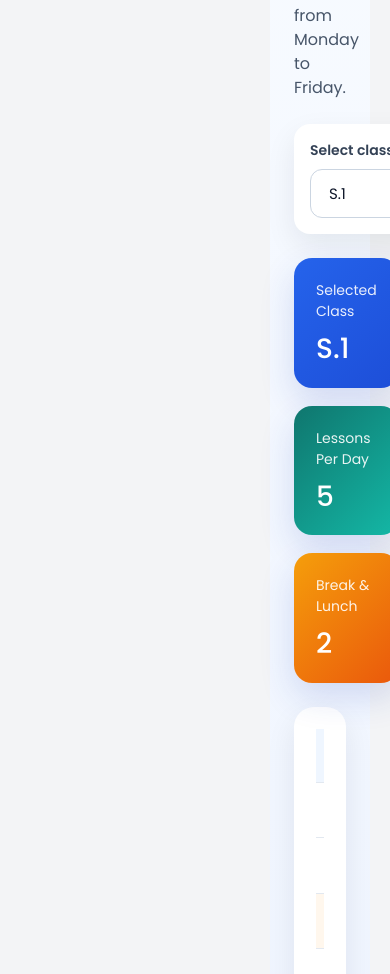
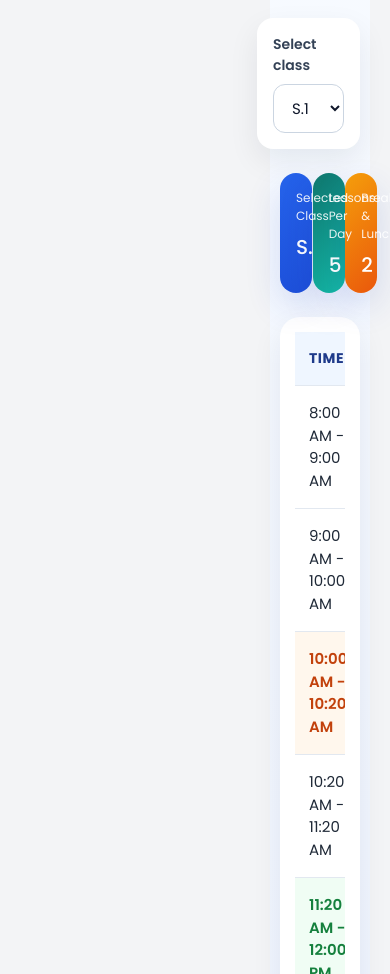
Before and after one commit to Chemistry2i/Peculiar-School-Management-System, a React (Vite) app in the folder frontend/: page /admin/timetable in a window 390 px wide. Shown: the part 1026-2000 px from the top of the page. Built offline with nearby package versions, Linux system fonts and the light colour scheme.

Commit message:
resized the timetablebyclass component

```diff
--- a/frontend/src/dashboards/admin/TimetableByClass.css
+++ b/frontend/src/dashboards/admin/TimetableByClass.css
@@ -1,8 +1,8 @@
 .timetable-page {
-  padding: 32px;
-  width: 85vw;
+  padding: 0;
+  width: 100%;
   background: linear-gradient(180deg, #f8fbff 0%, #eef4ff 100%);
-  min-height: 100vh;
+  min-height: 100%;
 }
 
 .timetable-header {
@@ -11,6 +11,7 @@
   justify-content: space-between;
   gap: 24px;
   margin-bottom: 24px;
+  padding: 0 20px;
 }
 
 .timetable-header h1 {
@@ -56,6 +57,7 @@
   grid-template-columns: repeat(3, minmax(0, 1fr));
   gap: 18px;
   margin-bottom: 24px;
+  padding: 0 20px;
 }
 
 .timetable-summary-card {
@@ -94,6 +96,7 @@
   border-radius: 20px;
   padding: 22px;
   box-shadow: 0 12px 30px rgba(15, 23, 42, 0.08);
+  margin: 0 20px;
 }
 
 .timetable-table-wrapper {
@@ -127,29 +130,89 @@
 }
 
 .break-row td {
-  background: #fff7ed;
+  background-color: #fff7ed !important;
   color: #c2410c;
   font-weight: 600;
 }
 
 .lunch-row td {
-  background: #f0fdf4;
+  background-color: #f0fdf4 !important;
   color: #15803d;
   font-weight: 600;
 }
 
-@media (max-width: 1100px) {
+/* Responsive Design */
+@media (max-width: 768px) {
   .timetable-page {
-    width: 100%;
-    padding: 24px;
+    padding: 0;
   }
 
   .timetable-header {
     flex-direction: column;
-    align-items: stretch;
+    padding: 0 15px;
+  }
+
+  .timetable-header h1 {
+    font-size: 1.5rem;
+  }
+
+  .timetable-summary-card h2 {
+    font-size: 1.5rem;
   }
 
   .timetable-summary {
-    grid-template-columns: 1fr;
+    padding: 0 15px;
+  }
+
+  .timetable-filter-box {
+    min-width: 100%;
+  }
+
+  .timetable-table-panel {
+    margin: 0 15px;
   }
 }
+
+@media (max-width: 576px) {
+  .timetable-page {
+    padding: 0;
+  }
+
+  .timetable-header {
+    padding: 0 10px;
+  }
+
+  .timetable-header h1 {
+    font-size: 1.25rem;
+    margin-bottom: 0.5rem;
+  }
+
+  .timetable-summary {
+    padding: 0 10px;
+  }
+
+  .timetable-summary-card {
+    padding: 1rem;
+  }
+
+  .timetable-summary-card span {
+    font-size: 0.75rem;
+  }
+
+  .timetable-summary-card h2 {
+    font-size: 1.25rem;
+  }
+
+  .timetable-table-wrapper {
+    font-size: 0.8rem;
+  }
+
+  .timetable-table-panel {
+    margin: 0 10px;
+    padding: 15px;
+  }
+
+  .timetable-table-wrapper table {
+    min-width: 500px;
+  }
+}
```
